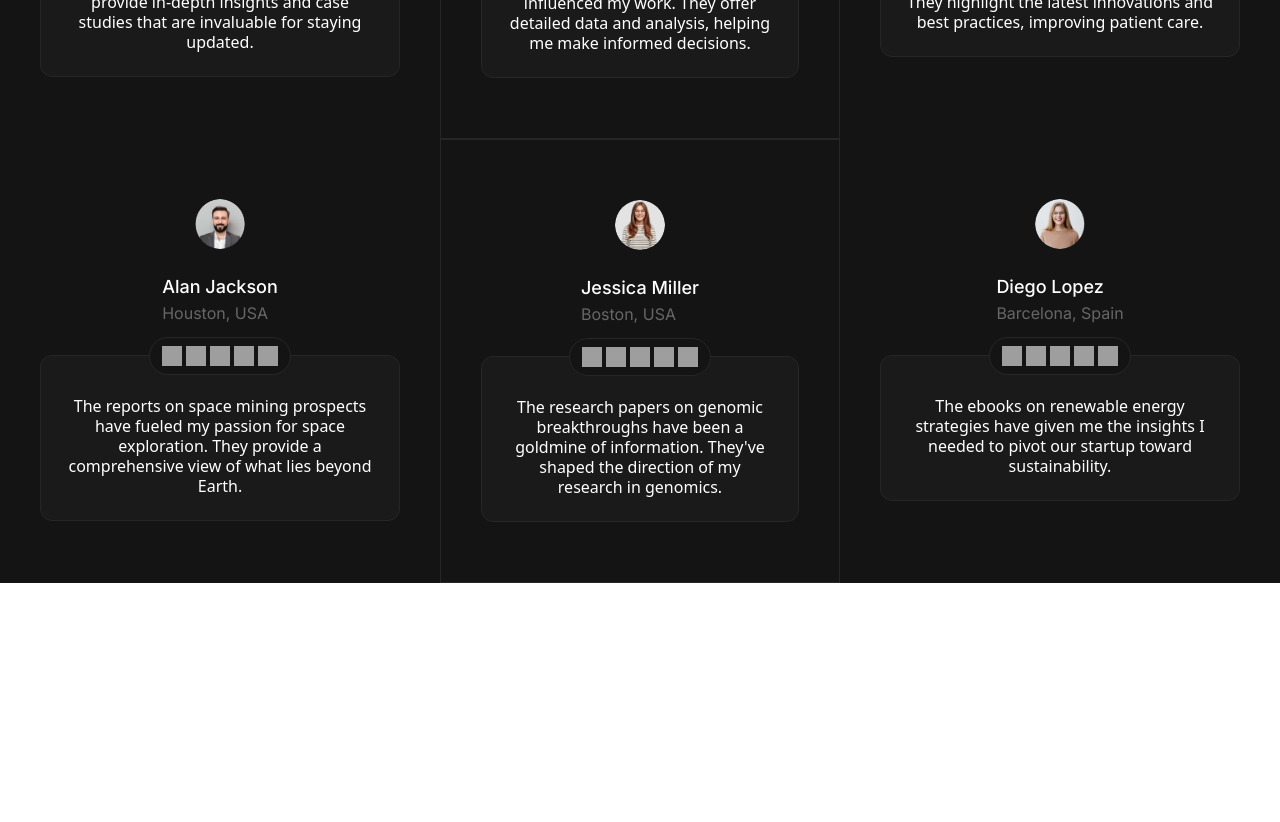
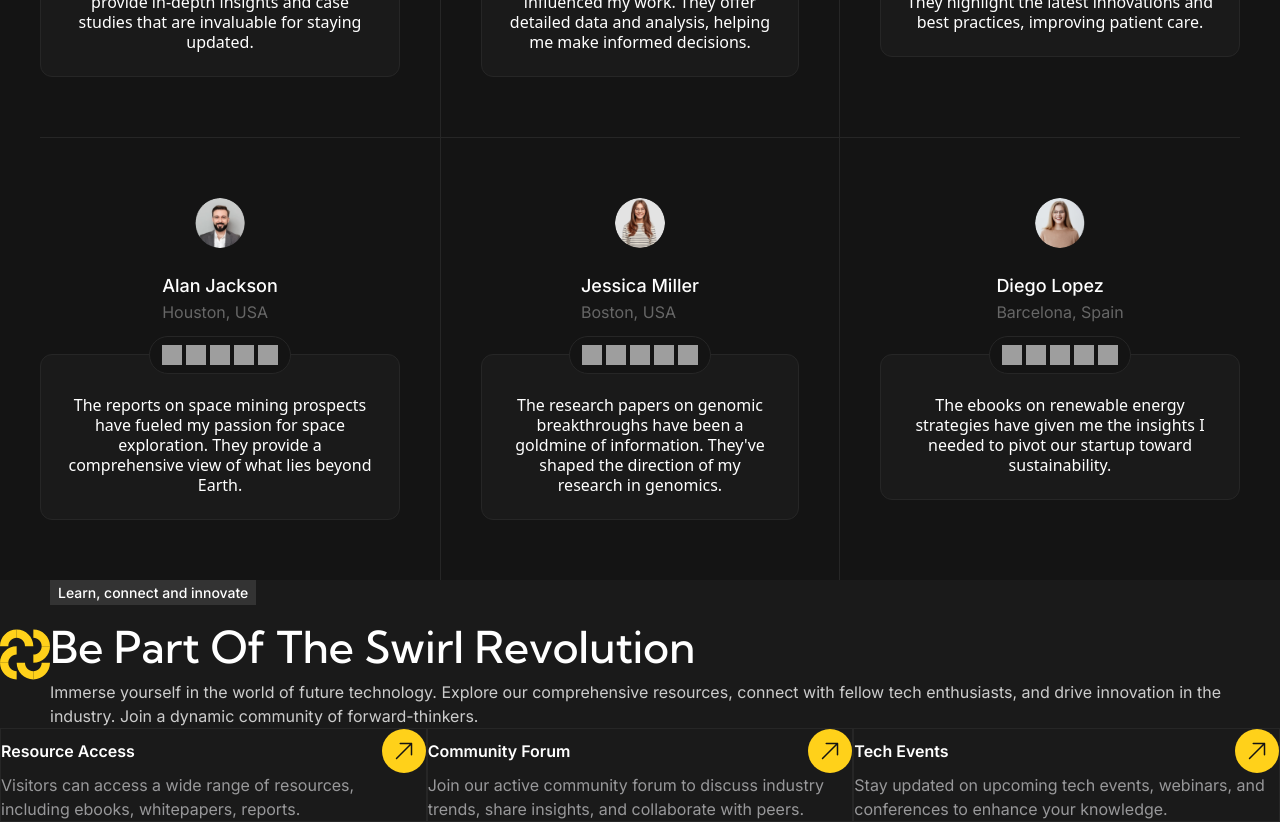
Before and after one commit to AbassKoyang/swirl, a React (Vite) app: page / in a window 1280 px wide. Shown: the part 5900-6722 px from the top of the page. Before the commit the page ends 6483 px from the top, so only its background shows below. Built offline with nearby package versions, Linux system fonts and the light colour scheme; grey boxes are pictures that could not be loaded.

Commit message:
add: connection/community section

```diff
--- /dev/null
+++ b/src/components/RevolutionCard.jsx
@@ -0,0 +1,18 @@
+import { Link } from 'react-router-dom'
+import linkArrow from '../assets/linkarrow.svg'
+
+const RevolutionCard = ({title, description}) => {
+  return (
+    <div className="col-span-3 lg:col-span-1 2xl:p-10 2xl:rounded-xl bg-[#1a1a1a] border border-[#262626]">
+        <div className="w-full flex items-center justify-between">
+            <h3 className='font-semibold font-inter text-white 2xl:text-[22px]'>{title}</h3>
+            <Link to='/' aria-label={location} className={`size-[40px] lg:size-[44px] 2xl:size-[52px] bg-[#FFD11A] rounded-full flex items-center justify-center hover:opacity-90 transition-all duration-300 ease-in-out`}>
+                <img src={linkArrow} alt="Arrow" className="size-[18px] lg:size-[18px] 2xl:size-[17px]" />
+            </Link>
+        </div>
+        <p className='font-inter text-[#98989A] 2xl:text-lg 2xl:mt-5'>{description}</p>
+    </div>
+  )
+}
+
+export default RevolutionCard
--- a/src/pages/Home.jsx
+++ b/src/pages/Home.jsx
@@ -17,6 +17,8 @@ import profileImage3 from '../assets/Profile3.png';
 import profileImage4 from '../assets/Profile4.png';
 import profileImage5 from '../assets/Profile5.png';
 import Testimonial from "../components/Testimonial";
+import swirlLogo from '../assets/swirl-logo.svg'
+import RevolutionCard from "../components/RevolutionCard";
 
 const Home = () => {
   return (
@@ -153,7 +155,7 @@ const Home = () => {
       <div className="col-span-3 lg:col-span-1 py-10 lg:py-[60px] 2xl:py-20 lg:pr-10 2xl:pr-[50px]">
         <Testimonial name="Sarah Thompson" testimony="The ebooks on AI in education have been a game-changer for my research. They provide in-depth insights and case studies that are invaluable for staying updated." city="San Francisco, USA" profileImage={profileImage1} />
       </div>
-      <div className="col-span-3 lg:col-span-1 py-10 lg:py-[60px] 2xl:py-20 lg:px-10 2xl:px-[50px] border-y border-y-[#262626] lg:border-x lg:border-x-[#262626]">
+      <div className="col-span-3 lg:col-span-1 py-10 lg:py-[60px] 2xl:py-20 lg:px-10 2xl:px-[50px] border-y border-y-[#262626] lg:border-y-0 lg:border-x lg:border-x-[#262626]">
         <Testimonial name="Raj Patel" testimony="The whitepapers on renewable energy strategies have greatly influenced my work. They offer detailed data and analysis, helping me make informed decisions." city="Mumbai, India" profileImage={profileImage2} />
       </div>
       <div className="col-span-3 lg:col-span-1 py-10 lg:py-[60px] 2xl:py-20 lg:pl-10 2xl:pl-[50px]">
@@ -161,16 +163,31 @@ const Home = () => {
       </div>
     </div>
     <div className="w-full grid grid-cols-3 px-5 lg:px-10 2xl:px-[162px]">
-      <div className="col-span-3 lg:col-span-1 py-10 lg:py-[60px] 2xl:py-20 lg:pr-10 2xl:pr-[50px]">
+      <div className="col-span-3 lg:col-span-1 py-10 lg:py-[60px] 2xl:py-20 lg:pr-10 2xl:pr-[50px] lg:border-t border-t-[#262626]">
         <Testimonial name="Alan Jackson" testimony="The reports on space mining prospects have fueled my passion for space exploration. They provide a comprehensive view of what lies beyond Earth." city="Houston, USA" profileImage={profileImage4} />
       </div>
-      <div className="col-span-3 lg:col-span-1 py-10 lg:py-[60px] 2xl:py-20 lg:px-10 2xl:px-[50px] border-y border-y-[#262626] lg:border-x lg:border-x-[#262626]">
+      <div className="col-span-3 lg:col-span-1 py-10 lg:py-[60px] 2xl:py-20 lg:px-10 2xl:px-[50px] border-y border-y-[#262626] lg:border-y-0 lg:border-t lg:border-x lg:border-x-[#262626]">
         <Testimonial name="Jessica Miller" testimony="The research papers on genomic breakthroughs have been a goldmine of information. They've shaped the direction of my research in genomics." city="Boston, USA" profileImage={profileImage5} />
       </div>
-      <div className="col-span-3 lg:col-span-1 py-10 lg:py-[60px] 2xl:py-20 lg:pl-10 2xl:pl-[50px]">
+      <div className="col-span-3 lg:col-span-1 py-10 lg:py-[60px] 2xl:py-20 lg:pl-10 2xl:pl-[50px] lg:border-t border-t-[#262626]">
         <Testimonial name="Diego Lopez" testimony="The ebooks on renewable energy strategies have given me the insights I needed to pivot our startup toward sustainability." city="Barcelona, Spain" profileImage={profileImage1} />
       </div>
     </div>
+    </section>
+    <section className='w-full 2xl:px-[162px] 2xl:py-[120px] bg-[#1A1A1A]'>
+      <div className="w-full flex items-center 2xl:gap-20">
+        <img src={swirlLogo} alt="Swirl Logo" className="2xl:size-[150px]" />
+        <div className="">
+        <span className="font-medium font-inter text-white text-sm lg:text-sm 2xl:text-xl bg-[#333333] py-1 px-2 2xl:py-[6px] 2xl:px-[10px] 2xl:rounded-[4px]">Learn, connect and innovate</span>
+        <h2 className="font-kumbh font-medium text-[26px] lg:text-[44px] 2xl:text-[58px] text-white capitalize mt-[10px] 2xl:mt-[16px]">Be Part of the Swirl Revolution</h2>
+        <p className="font-inter 2xl:text-lg 2xl:mt-[30px] text-[#CCCCCC]">Immerse yourself in the world of future technology. Explore our comprehensive resources, connect with fellow tech enthusiasts, and drive innovation in the industry. Join a dynamic community of forward-thinkers.</p>
+        </div>
+      </div>
+      <div className="w-full grid grid-cols-3 bg-[#141414] 2xl:p-5 2xl:gap-5 2xl:rounded-xl 2xl:mt-[100px]">
+        <RevolutionCard title="Resource Access" description="Visitors can access a wide range of resources, including ebooks, whitepapers, reports." />
+        <RevolutionCard title="Community Forum" description="Join our active community forum to discuss industry trends, share insights, and collaborate with peers." />
+        <RevolutionCard title="Tech Events" description="Stay updated on upcoming tech events, webinars, and conferences to enhance your knowledge." />
+      </div>
     </section>
     </section>
   )
```
